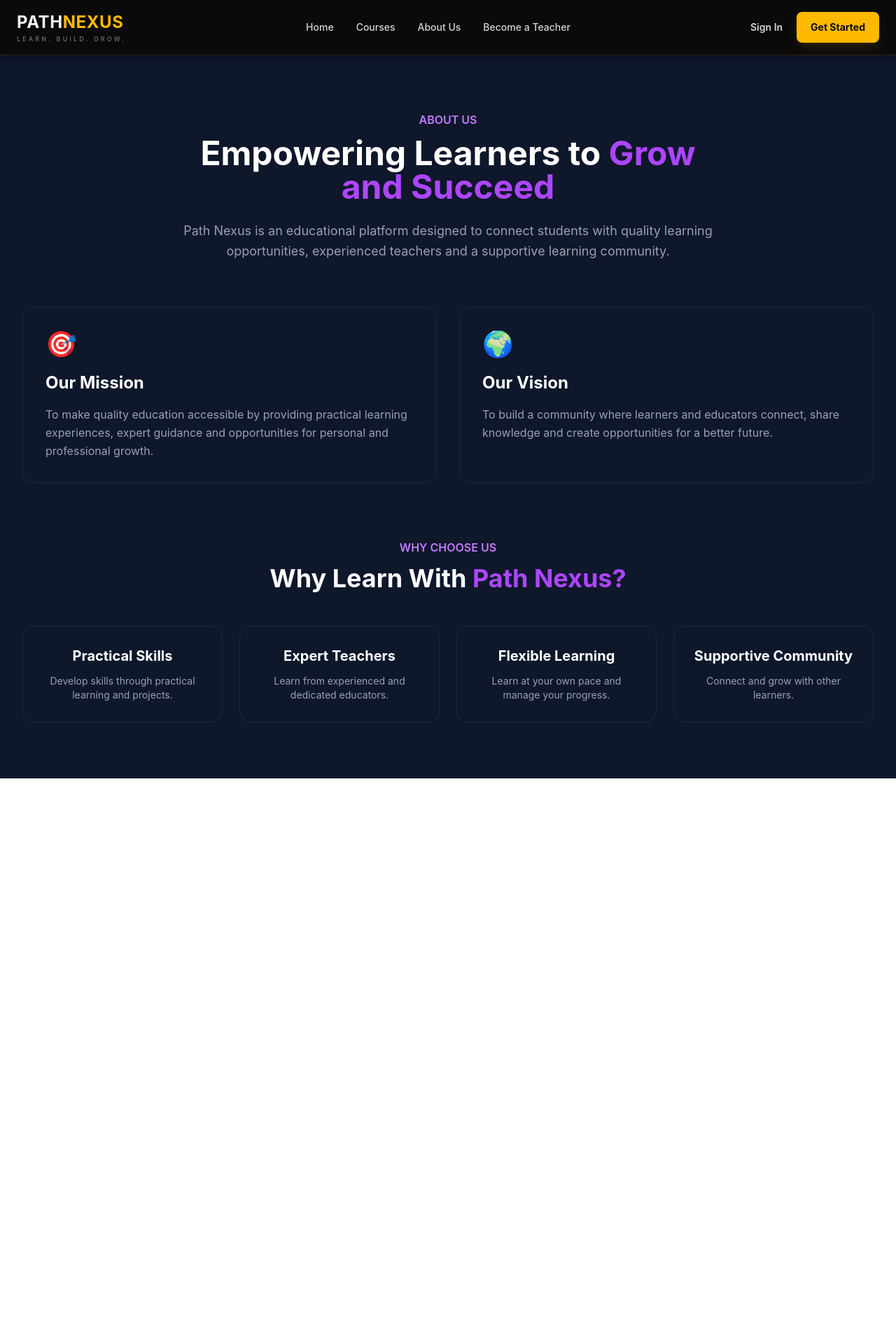
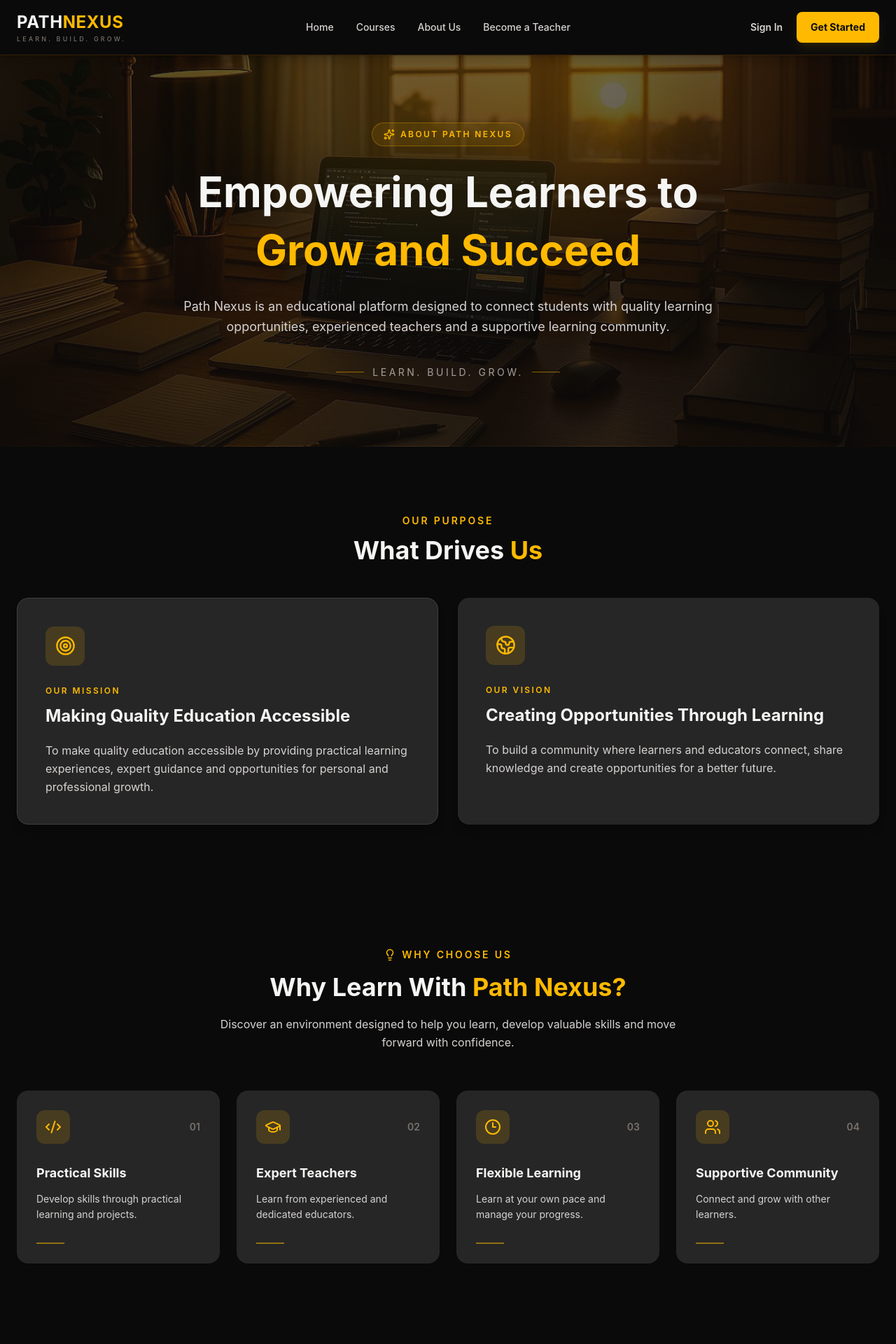
Before and after one commit to nimoali4147-rgb/Path-Nexus, a React app in the folder frontend/: page /about in a window 1280 px wide. Shown: the top 1920 px of the page at 70% size. Before the commit the page ends 1112 px from the top, so only its background shows below. Built offline with nearby package versions, Linux system fonts and the light colour scheme; the HTML template or start-up script is replaced by a standard one.

Commit message:
style: redesign about page

```diff
--- a/frontend/src/pages/About.jsx
+++ b/frontend/src/pages/About.jsx
@@ -1,111 +1,273 @@
+
+import {
+  Target,
+  Globe2,
+  Lightbulb,
+  Users,
+  BookOpen,
+  GraduationCap,
+  Clock3,
+  ArrowRight,
+  Sparkles,
+  Code2,
+} from 'lucide-react'
 
 function About() {
+  const features = [
+    {
+      title: 'Practical Skills',
+      description:
+        'Develop skills through practical learning and projects.',
+      icon: Code2,
+    },
+    {
+      title: 'Expert Teachers',
+      description:
+        'Learn from experienced and dedicated educators.',
+      icon: GraduationCap,
+    },
+    {
+      title: 'Flexible Learning',
+      description:
+        'Learn at your own pace and manage your progress.',
+      icon: Clock3,
+    },
+    {
+      title: 'Supportive Community',
+      description:
+        'Connect and grow with other learners.',
+      icon: Users,
+    },
+  ]
+
   return (
-    <main className="bg-slate-900 text-white">
+    <main className="min-h-screen bg-neutral-900 text-stone-100">
 
-      {/* About Section */}
-      <section className="py-20">
-        <div className="max-w-7xl mx-auto px-8">
+     {/* Hero Section */}
+      <section
+        className="relative overflow-hidden bg-cover bg-center min-h-[550px] flex items-center"
+        style={{
+          backgroundImage:
+            "linear-gradient(rgba(10,10,10,0.65), rgba(10,10,10,0.80)), url('/image/A.img.png')",
+        }}
+      >
 
-          <div className="text-center max-w-3xl mx-auto mb-16">
-            <p className="text-purple-400 font-semibold mb-3">
-              ABOUT US
-            </p>
+        <div className="absolute -top-40 left-1/2 -translate-x-1/2 w-[600px] h-[400px] bg-amber-400/10 rounded-full blur-3xl pointer-events-none" />
 
-            <h1 className="text-3xl md:text-5xl font-bold mb-6">
+        <div className="relative max-w-7xl mx-auto px-6 py-20 md:py-24">
+
+          <div className="max-w-4xl mx-auto text-center">
+
+            <div className="inline-flex items-center gap-2 bg-amber-400/10 border border-amber-400/30 text-amber-400 rounded-full px-4 py-2 mb-7">
+              <Sparkles size={16} />
+              <span className="text-xs font-semibold tracking-[0.2em]">
+                ABOUT PATH NEXUS
+              </span>
+            </div>
+
+            <h1 className="text-4xl md:text-6xl font-bold leading-tight mb-7">
               Empowering Learners to
-              <span className="text-purple-500"> Grow and Succeed</span>
+              <span className="block text-amber-400 mt-2">
+                Grow and Succeed
+              </span>
             </h1>
 
-            <p className="text-gray-400 text-lg leading-relaxed">
+            <p className="text-stone-300 text-base md:text-lg leading-relaxed max-w-3xl mx-auto">
               Path Nexus is an educational platform designed to
               connect students with quality learning opportunities,
               experienced teachers and a supportive learning community.
             </p>
+
+            <div className="flex justify-center mt-10">
+              <div className="flex items-center gap-3 text-sm text-stone-400">
+                <span className="w-10 h-px bg-amber-400/50" />
+                <span className="tracking-[0.25em] uppercase">
+                  Learn. Build. Grow.
+                </span>
+                <span className="w-10 h-px bg-amber-400/50" />
+              </div>
             </div>
 
+          </div>
+
+        </div>
+      </section>
+
       {/* Mission and Vision */}
-          <div className="grid grid-cols-1 md:grid-cols-2 gap-8">
+      <section className="py-20 md:py-24 bg-neutral-950">
 
-            <div className="bg-slate-900 border border-slate-800 rounded-2xl p-8">
-              <div className="text-4xl mb-5">🎯</div>
+        <div className="max-w-7xl mx-auto px-6">
 
-              <h2 className="text-2xl font-bold mb-4">
-                Our Mission
+          <div className="text-center mb-12">
+
+            <p className="text-amber-400 text-sm font-semibold tracking-[0.2em] mb-3">
+              OUR PURPOSE
+            </p>
+
+            <h2 className="text-3xl md:text-4xl font-bold">
+              What Drives <span className="text-amber-400">Us</span>
             </h2>
 
-              <p className="text-gray-400 leading-relaxed">
+          </div>
+
+          <div className="grid grid-cols-1 md:grid-cols-2 gap-7">
+
+            {/* Mission */}
+            <div className="group bg-neutral-800 border border-neutral-700 hover:border-amber-400/50 rounded-2xl p-8 md:p-10 transition duration-300 shadow-lg shadow-black/10">
+
+              <div className="w-14 h-14 flex items-center justify-center rounded-xl bg-amber-400/15 text-amber-400 mb-7 group-hover:bg-amber-400 group-hover:text-neutral-950 transition">
+                <Target size={29} />
+              </div>
+
+              <p className="text-xs font-semibold tracking-[0.2em] text-amber-400 mb-3">
+                OUR MISSION
+              </p>
+
+              <h3 className="text-2xl font-bold mb-5">
+                Making Quality Education Accessible
+              </h3>
+
+              <p className="text-stone-300 leading-relaxed">
                 To make quality education accessible by providing
                 practical learning experiences, expert guidance
                 and opportunities for personal and professional growth.
               </p>
+
             </div>
 
-            <div className="bg-slate-900 border border-slate-800 rounded-2xl p-8">
-              <div className="text-4xl mb-5">🌍</div>
+            {/* Vision */}
+            <div className="group bg-neutral-800 hover:border-amber-400/50 rounded-2xl p-8 md:p-10 transition duration-300 shadow-lg shadow-black/10">
 
-              <h2 className="text-2xl font-bold mb-4">
-                Our Vision
-              </h2>
+              <div className="w-14 h-14 flex items-center justify-center rounded-xl bg-amber-400/15 text-amber-400 mb-7 group-hover:bg-amber-400 group-hover:text-neutral-950 transition">
+                <Globe2 size={29} />
+              </div>
 
-              <p className="text-gray-400 leading-relaxed">
+              <p className="text-xs font-semibold tracking-[0.2em] text-amber-400 mb-3">
+                OUR VISION
+              </p>
+
+              <h3 className="text-2xl font-bold mb-5">
+                Creating Opportunities Through Learning
+              </h3>
+
+              <p className="text-stone-300 leading-relaxed">
                 To build a community where learners and educators
                 connect, share knowledge and create opportunities
                 for a better future.
               </p>
+
             </div>
 
           </div>
 
+        </div>
+      </section>
+
       {/* Why Choose Us */}
-          <div className="mt-20 text-center">
-            <p className="text-purple-400 font-semibold mb-3">
+      <section className="py-20 bg-neutral-950">
+
+        <div className="max-w-7xl mx-auto px-6">
+
+          <div className="text-center max-w-2xl mx-auto mb-14">
+
+            <div className="inline-flex items-center gap-2 text-amber-400 mb-4">
+              <Lightbulb size={18} />
+              <span className="text-sm font-semibold tracking-[0.2em]">
                 WHY CHOOSE US
+              </span>
+            </div>
+
+            <h2 className="text-3xl md:text-4xl font-bold mb-5">
+              Why Learn With
+              <span className="text-amber-400"> Path Nexus?</span>
+            </h2>
+
+            <p className="text-stone-300 leading-relaxed">
+              Discover an environment designed to help you learn,
+              develop valuable skills and move forward with confidence.
             </p>
 
-            <h2 className="text-3xl md:text-4xl font-bold mb-12">
-              Why Learn With <span className="text-purple-500">Path Nexus?</span>
-            </h2>
+          </div>
 
           <div className="grid grid-cols-1 sm:grid-cols-2 lg:grid-cols-4 gap-6">
 
-              <div className="bg-slate-900 p-7 rounded-2xl border border-slate-800">
-                <h3 className="font-bold text-xl mb-3">
-                  Practical Skills
-                </h3>
-                <p className="text-gray-400 text-sm">
-                  Develop skills through practical learning and projects.
-                </p>
+            {features.map((feature, index) => {
+              const Icon = feature.icon
+
+              return (
+                <div
+                  key={feature.title}
+                  className="group bg-neutral-800  rounded-2xl p-7 hover:border-amber-400/50 hover:-translate-y-1 hover:shadow-xl hover:shadow-black/10 transition duration-300"
+                >
+
+                  <div className="flex items-center justify-between mb-7">
+
+                    <div className="w-12 h-12 flex items-center justify-center rounded-xl bg-amber-400/15 text-amber-400 group-hover:bg-amber-400 group-hover:text-neutral-950 transition">
+                      <Icon size={24} />
                     </div>
 
-              <div className="bg-slate-900 p-7 rounded-2xl border border-slate-800">
-                <h3 className="font-bold text-xl mb-3">
-                  Expert Teachers
-                </h3>
-                <p className="text-gray-400 text-sm">
-                  Learn from experienced and dedicated educators.
-                </p>
+                    <span className="text-sm font-semibold text-stone-500">
+                      0{index + 1}
+                    </span>
+
                   </div>
 
-              <div className="bg-slate-900 p-7 rounded-2xl border border-slate-800">
-                <h3 className="font-bold text-xl mb-3">
-                  Flexible Learning
+                  <h3 className="font-bold text-lg mb-3">
+                    {feature.title}
                   </h3>
-                <p className="text-gray-400 text-sm">
-                  Learn at your own pace and manage your progress.
+
+                  <p className="text-stone-300 text-sm leading-relaxed">
+                    {feature.description}
                   </p>
+
+                  <div className="mt-7 w-10 h-0.5 bg-amber-400/50 group-hover:w-full transition-all duration-300" />
+
                 </div>
+              )
+            })}
 
-              <div className="bg-slate-900 p-7 rounded-2xl border border-slate-800">
-                <h3 className="font-bold text-xl mb-3">
-                  Supportive Community
-                </h3>
-                <p className="text-gray-400 text-sm">
-                  Connect and grow with other learners.
-                </p>
           </div>
 
         </div>
+      </section>
+
+      {/* Closing Section */}
+      <section className="py-20 bg-neutral-950">
+
+        <div className="max-w-5xl mx-auto px-6">
+
+          <div className="relative overflow-hidden bg-gradient-to-br from-neutral-800 to-neutral-700 border border-neutral-600 rounded-2xl p-9 md:p-14 text-center shadow-xl shadow-black/10">
+
+            <div className="absolute -top-24 -right-20 w-64 h-64 bg-amber-400/10 rounded-full blur-3xl pointer-events-none" />
+
+            <div className="relative">
+
+              <div className="flex justify-center mb-6">
+                <div className="w-14 h-14 flex items-center justify-center rounded-xl bg-amber-400/15 text-amber-400">
+                  <BookOpen size={28} />
+                </div>
+              </div>
+
+              <h2 className="text-3xl md:text-4xl font-bold mb-5">
+                Your Journey Starts With
+                <span className="text-amber-400"> Learning.</span>
+              </h2>
+
+              <p className="text-stone-300 max-w-2xl mx-auto leading-relaxed">
+                Discover learning opportunities, develop practical skills
+                and take the next step toward your future.
+              </p>
+
+              <a
+                href="/courses"
+                className="inline-flex items-center gap-2 bg-amber-400 hover:bg-amber-500 text-neutral-950 px-7 py-3.5 rounded-xl font-bold mt-8 transition"
+              >
+                Explore Courses
+                <ArrowRight size={19} />
+              </a>
+
+            </div>
+
           </div>
 
         </div>
```
Lines whose indentation alone changed are shown as unchanged.
